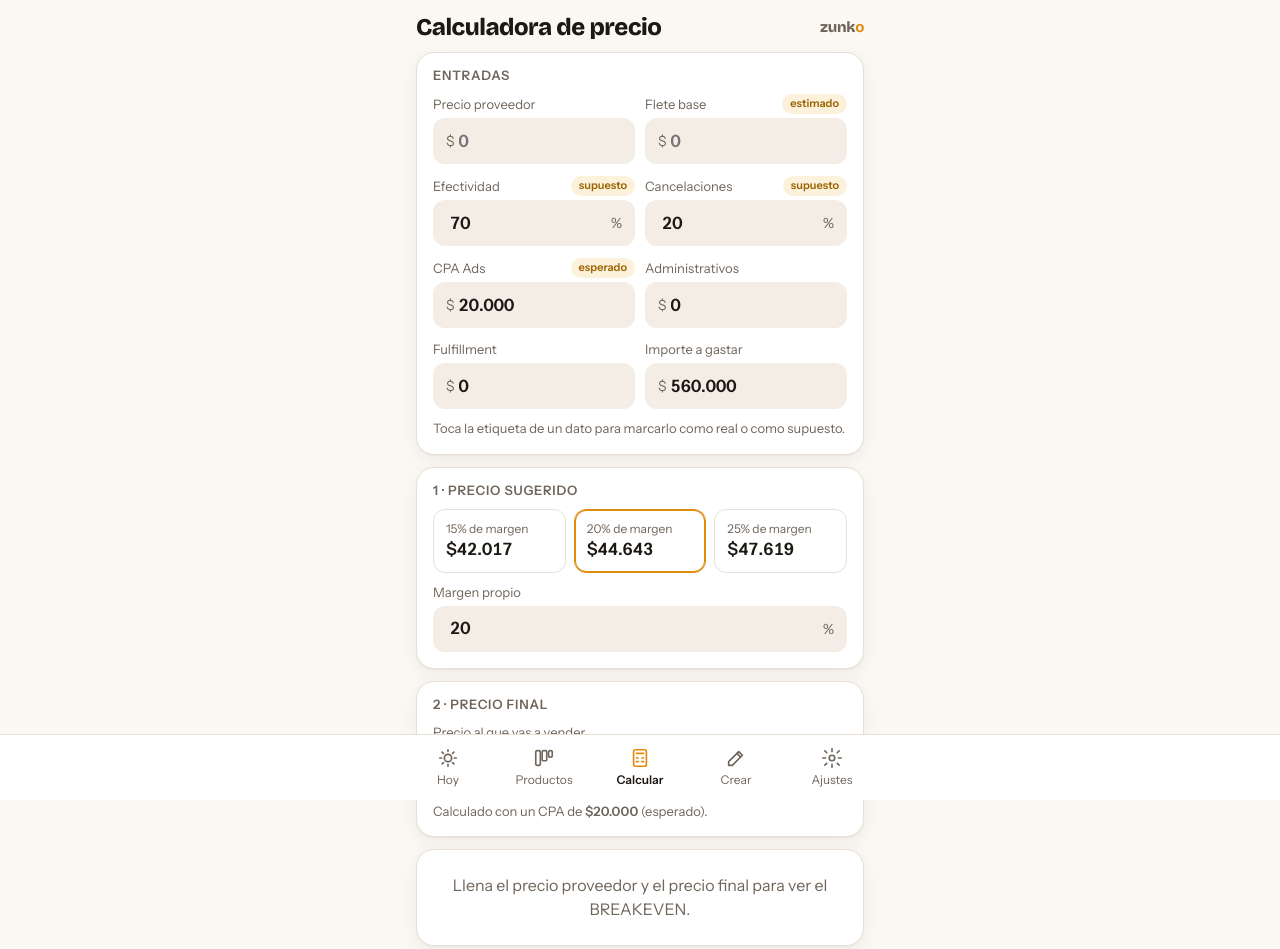
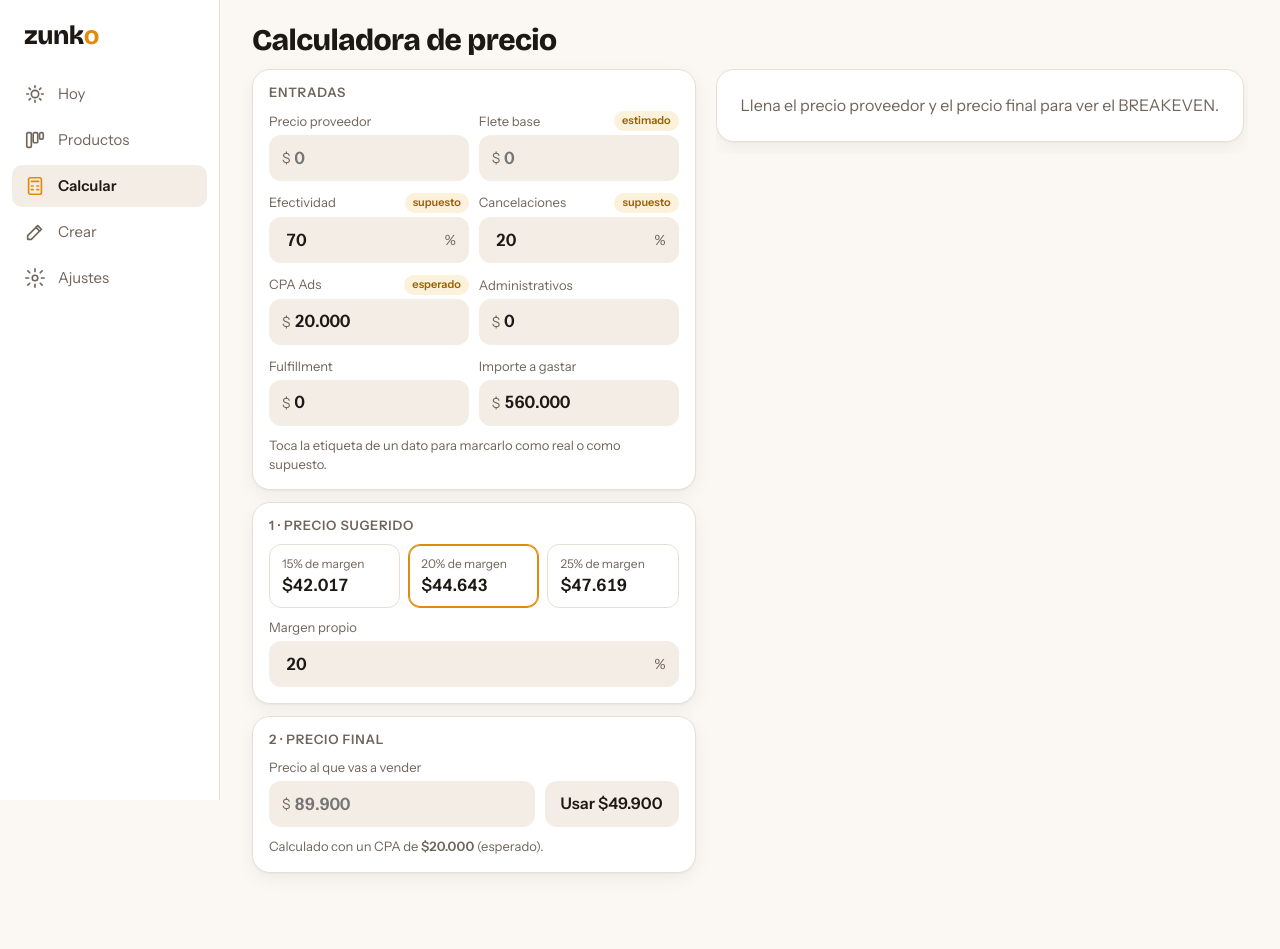
Before and after one commit to cristiancamiloosuna-oss/Zunko, a plain HTML site: page index.html in a window 1280 px wide. After the commit the page ends 925 px from the top, so only its background shows below. Drawn offline with nearby package versions, Linux system fonts and the light colour scheme.

Commit message:
Diseño para PC con Windows: barra lateral, calculadora en dos columnas e instrucciones de instalación
Co-Authored-By: Claude Opus 5.5 <noreply@anthropic.com>
Claude-Session: https://claude.ai/code/session_01LCs6r4Yjz6q3zga5s2JwNk

```diff
--- a/index.html
+++ b/index.html
@@ -96,6 +96,28 @@ h1,h2,h3,p{margin:0}
 .toast{position:fixed;left:50%;bottom:calc(84px + env(safe-area-inset-bottom,0px));transform:translateX(-50%);background:var(--ink);color:var(--bg);padding:10px 16px;border-radius:12px;font-size:14px;opacity:0;transition:opacity .2s;pointer-events:none}
 .toast.on{opacity:1}
 @media (max-width:360px){.grid{grid-template-columns:1fr}}
+.cols{display:block}
+.tabs .logo{display:none}
+/* Computador (Windows): barra lateral y la calculadora en dos columnas */
+@media (min-width:900px){
+  body{padding-left:220px}
+  #app{max-width:1180px;padding:0 32px 40px}
+  .top{padding-top:24px}
+  .top h1{font-size:30px}
+  .top .brand{display:none}
+  .tabs{top:0;right:auto;width:220px;border-top:0;border-right:1px solid var(--line);padding:20px 12px}
+  .tabs div{display:flex;flex-direction:column;gap:4px;max-width:none}
+  .tabs .logo{display:block;font:800 26px "Bricolage Grotesque",sans-serif;letter-spacing:-.02em;padding:0 12px 18px}
+  .tabs .logo b{color:var(--action)}
+  .tabs button{flex-direction:row;gap:12px;font-size:15px;padding:10px 12px;justify-content:flex-start}
+  .tabs button:hover{background:var(--soft)}
+  .tabs button[aria-current="page"]{background:var(--soft)}
+  .cols{display:grid;grid-template-columns:minmax(0,1fr) minmax(0,1fr);gap:20px;align-items:start}
+  .cols>.out{position:sticky;top:20px;max-height:calc(100vh - 40px);overflow:auto;padding-right:4px}
+  .grid{grid-template-columns:1fr 1fr}
+  .toast{bottom:24px;left:calc(50% + 110px)}
+}
+@media (min-width:1280px){.cols{grid-template-columns:minmax(0,5fr) minmax(0,6fr)}}
 </style>
 </head>
 <body>
@@ -143,7 +165,7 @@ const TABS = [['hoy', 'Hoy'], ['prod', 'Productos'], ['calc', 'Calcular'], ['cre
 function toast(t) { const el = $('#toast'); el.textContent = t; el.classList.add('on'); clearTimeout(toast.t); toast.t = setTimeout(() => el.classList.remove('on'), 1800); }
 
 function renderTabs() {
-  $('#tabs').innerHTML = TABS.map(([id, n]) => `<button data-tab="${id}" ${S.tab === id ? 'aria-current="page"' : ''}>${ic(id)}${n}</button>`).join('');
+  $('#tabs').innerHTML = '<span class="logo">zunk<b>o</b></span>' + TABS.map(([id, n]) => `<button data-tab="${id}" ${S.tab === id ? 'aria-current="page"' : ''}>${ic(id)}${n}</button>`).join('');
 }
 
 function render() {
@@ -176,13 +198,14 @@ function vCalc() {
   const fallas = Calc.autoprueba();
   return `<header class="top"><h1>Calculadora de precio</h1><span class="brand">zunk<b>o</b></span></header>
   ${fallas.length ? `<div class="alerta" role="alert"><b>La calculadora no cuadra con el ejemplo de la hoja.</b> No confíes en estos números.<br>${fallas.map(esc).join('<br>')}</div>` : ''}
+  <div class="cols"><div class="in">
   <section class="card"><h2>Entradas</h2><div class="grid">${CAMPOS.map(campo).join('')}</div>
   <p class="note">Toca la etiqueta de un dato para marcarlo como real o como supuesto.</p></section>
   <section class="card"><h2>1 · Precio sugerido</h2><div class="chips" id="sug"></div>
   <div class="row" style="margin-top:10px"><div class="f"><label for="in-m">Margen propio</label><div class="inp"><input id="in-m" inputmode="numeric" value="${Math.round(S.calc.m * 100)}"><span>%</span></div></div></div></section>
   <section class="card"><h2>2 · Precio final</h2><div class="row"><div class="f"><label for="in-P">Precio al que vas a vender</label><div class="inp"><span>$</span><input id="in-P" data-k="P" inputmode="numeric" value="${esc(fmtIn(S.calc.P))}" placeholder="89.900"></div></div><button class="btn sec" id="redondear">Usar sugerido</button></div>
   <p class="note" id="nota-p"></p></section>
-  <div id="res"></div>`;
+  </div><div class="out" id="res"></div></div>`;
 }
 
 function pintarResultados() {
```
Also changed, not shown: LEEME.md (+8 -2 lines), manifest.webmanifest.
